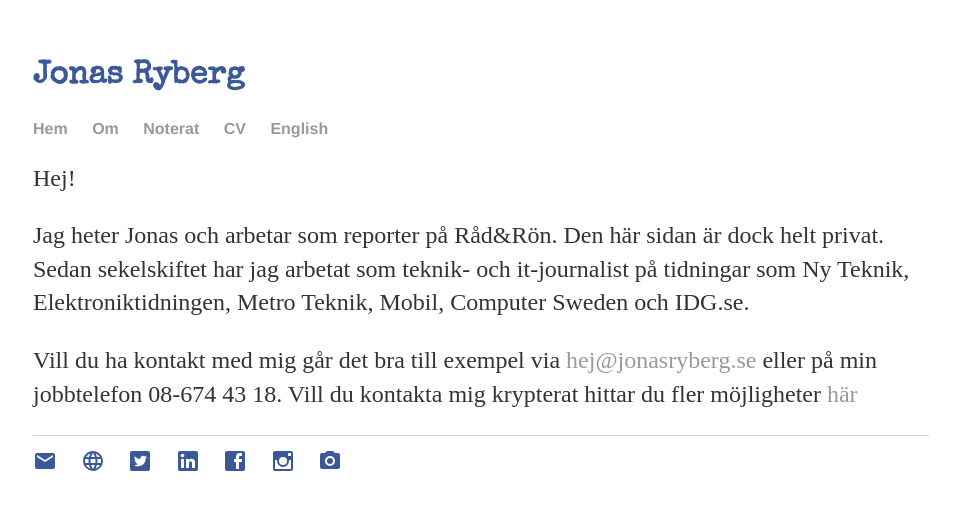
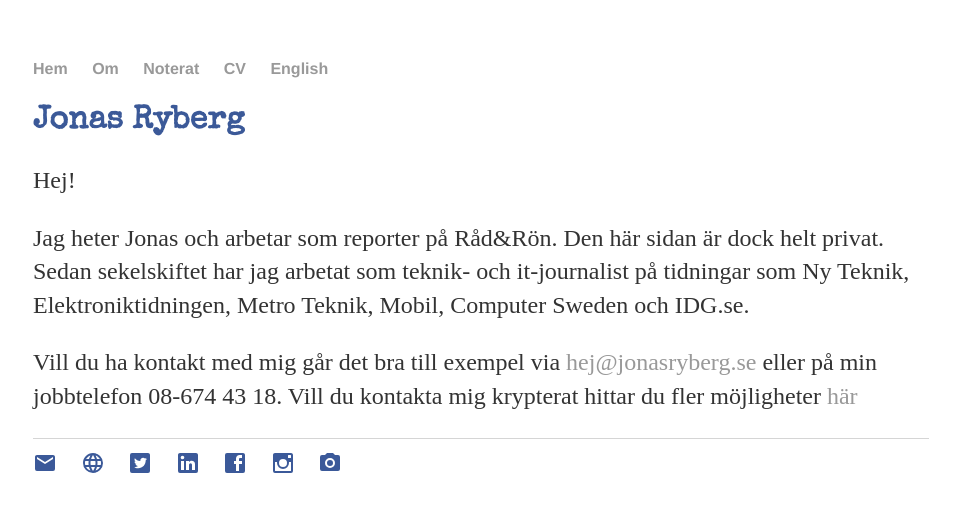
Before and after one commit to jonasryberg/jonasryberg.github.io, a Jekyll site: the page index.html, which Jekyll copies as it is, in a window 1280 px wide. Shown: the top 512 px of the page, without its empty margins (159-1119 px from the left). Built offline with Jekyll 4.4.1, drawn with Linux system fonts in a browser that asks for light colours; some of the changed lines change nothing that is shown.

Commit message:
ändrat plats på titel på startsida

```diff
--- a/index.html
+++ b/index.html
@@ -7,7 +7,7 @@
 		<link rel="stylesheet" type="text/css" href="css/main.css">
 	</head>
 	<body>
-		<H2>Jonas Ryberg</H2>
+
 		<nav>
     		<ul>
         		<li><a href="/">Hem</a></li>
@@ -17,6 +17,7 @@
         		<li><a href="/english">English</a></li>
     		</ul>
 		</nav>
+		<H2>Jonas Ryberg</H2>
 		<div class="container">
     		<div class="blurb">
 
```
